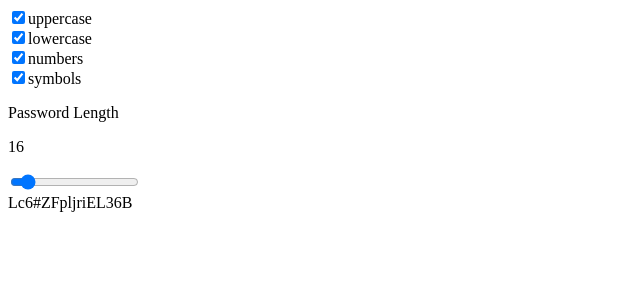
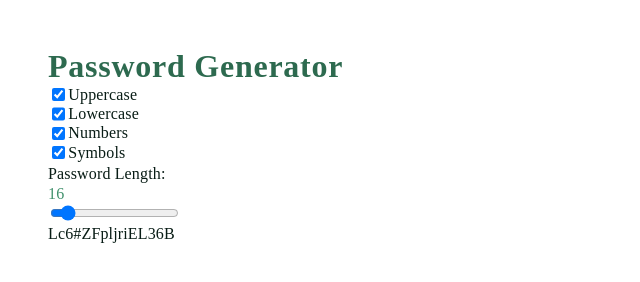
Before and after one commit to TwoThousandDollars/password-generator, a website built with webpack: page dist/index.html in a window 1280 px wide. Shown: the whole page, without its empty margins (0-640 px from the left). Built offline with nearby package versions, Linux system fonts and the light colour scheme; a web font is replaced by a local one.

Commit message:
added style to password form

```diff
--- /dev/null
+++ b/src/characterInputs/characterInputs.css
@@ -0,0 +1,34 @@
+.form-group {
+    display: flex;
+    align-items: center;
+}
+
+.form-label--checkbox {
+    text-transform: capitalize;
+}
+
+.form-label--number {
+
+}
+
+.input--checkbox {
+    height: 1em;
+    width: 1em;
+}
+
+.input--checkbox:checked:active {
+    background-color: var(--clr-green-500);
+}
+
+p {
+    margin-top: .15em;
+    margin-bottom: 0;
+}
+
+.length {
+    color: var(--clr-green-600);
+}
+
+.password-display {
+    word-wrap: break-word;
+}
--- a/src/index.js
+++ b/src/index.js
@@ -1,4 +1,8 @@
 import PasswordGenerator from './passwordGenerator.js';
+
+import './variables.css';
+import './main.css';
+import './characterInputs/characterInputs.css'
 
 window.onload = () => {
     let passwordGenerator = PasswordGenerator();
--- /dev/null
+++ b/src/main.css
@@ -0,0 +1,18 @@
+body {
+    box-sizing: border-box;
+    color: var(--clr-green-900);
+    font-family: var(--font-p);
+    font-size: 16px;
+    margin:0;
+    letter-spacing: .15px;
+}
+
+#content {
+    padding: 3em;
+}
+
+h1 {
+    letter-spacing: .75px;
+    color: var(--clr-green-700);
+    margin:0;
+}
--- a/src/passwordGenerator.js
+++ b/src/passwordGenerator.js
@@ -32,8 +32,7 @@ const PasswordGenerator = () => {
     function generatePasswordInputs() {
         let newInputs = [];
         for (let i = 0; i < arguments.length; i++) {
-            let inputGroup = document.createElement('div');
-            inputGroup.classList = 'form-group';
+            let inputGroup = createInputGroup();
 
             let label = createLabel(arguments[i]);
             let input = createInput(arguments[i]);
@@ -45,6 +44,13 @@ const PasswordGenerator = () => {
         }
 
         return newInputs;
+    }
+
+    function createInputGroup() {
+        let group = document.createElement('div');
+        group.classList = 'form-group';
+
+        return group;
     }
 
     function addInputsToForm(inputs, form) {
@@ -63,15 +69,30 @@ const PasswordGenerator = () => {
         let output = document.createElement('div');
 
         let label = document.createElement('p');
-        label.innerText = 'Password Length';
+        label.innerText = 'Password Length:';
         label.classList.add('form-label--number');
 
         let length = document.createElement('p');
+        length.classList.add('length');
 
         output.appendChild(label);
         output.appendChild(length);
 
+        let input = createNumberInputDOM(length);
+
+        console.log(input);
+
+        length.innerText = input.value;
+
+        numberContainer.appendChild(output);
+        numberContainer.appendChild(input);
+
+        return numberContainer;
+    }
+
+    function createNumberInputDOM(length) {
         let input = document.createElement('input');
+        input.classList.add('input--range');
         input.type = 'range';
         input.min = 8;
         input.max = 100;
@@ -81,16 +102,12 @@ const PasswordGenerator = () => {
             updateOutput();
         }
 
-        length.innerText = input.value;
-
-        numberContainer.appendChild(output);
-        numberContainer.appendChild(input);
-
-        return numberContainer;
+        return input;
     }
 
     function createInput(inputName) {
         let input = document.createElement('input');
+        input.classList.add('input--checkbox');
         input.type='checkbox';
         input.name = inputName;
         input.id = inputName;
@@ -106,6 +123,7 @@ const PasswordGenerator = () => {
         let label = document.createElement('label');
         label.innerText = labelName;
         label.htmlFor = labelName;
+        label.classList.add('form-label--checkbox');
 
         return label;
     }
--- /dev/null
+++ b/src/variables.css
@@ -0,0 +1,15 @@
+@import url('https://fonts.googleapis.com/css2?family=DM+Serif+Text&display=swap');
+
+:root {
+    --clr-green-100: #d8f3dc;
+    --clr-green-200: #B7E4C7;
+    --clr-green-300: #95D5B2;
+    --clr-green-400: #74C69D;
+    --clr-green-500: #52B788;
+    --clr-green-600: #40916C;
+    --clr-green-700: #2D6A4F;
+    --clr-green-800: #1B4332;
+    --clr-green-900: #081C15;
+
+    --font-p: 'DM Serif Text', serif;
+}
```
Also changed, not shown: dist/index.html, dist/main.js, src/characterInputs/characterInputs.js (added).
